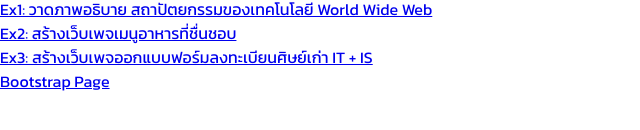
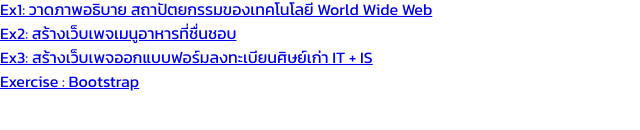
Before and after one commit to IceMan0D/Project_Web_Port, a plain HTML site: page index.html in a window 1280 px wide. Shown: the part 394-524 px from the top of the page, 0-640 px from the left. Drawn offline with Linux system fonts and the light colour scheme.

Commit message:
edit name

```diff
--- a/index.html
+++ b/index.html
@@ -42,7 +42,7 @@
       <a href="ex3_028_056.html">Ex3: สร้างเว็บเพจออกแบบฟอร์มลงทะเบียนศิษย์เก่า IT + IS</a>
     </li>
     <li>
-      <a href="Bootstrap/index.html">Bootstrap Page</a>
+      <a href="Bootstrap/index.html">Exercise : Bootstrap</a>
     </li>
   </ul>
 
```
